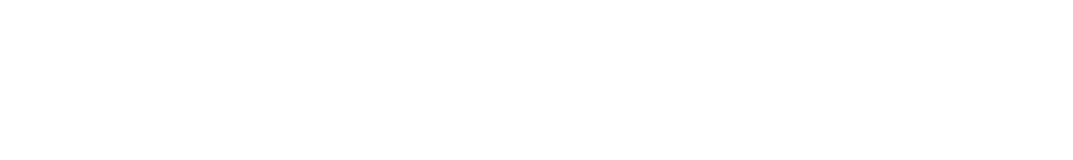
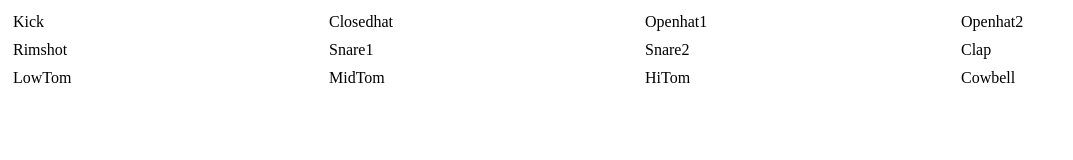
Before and after one commit to nikoladjordje/RxJS-TR-807, a website built with webpack: page index.html in a window 1280 px wide. Shown: the whole page, without its empty margins (0-1073 px from the left). Built offline with nearby package versions, Linux system fonts and the light colour scheme; data requests are answered from the project's data file.

Commit message:
Functional MPC

```diff
--- /dev/null
+++ b/db.json
@@ -0,0 +1,64 @@
+{
+  "sounds": [
+    {
+      "id": 9,
+      "name": "Kick",
+      "soundPath": "BD1075.WAV"
+    },
+    {
+      "id": 10,
+      "name": "Closedhat",
+      "soundPath": "CH.WAV"
+    },
+    {
+      "id": 11,
+      "name": "Openhat1",
+      "soundPath": "OH75.WAV"
+    },
+    {
+      "id": 12,
+      "name": "Openhat2",
+      "soundPath": "OH25.WAV"
+    },
+    {
+      "id": 5,
+      "name": "Rimshot",
+      "soundPath": "RS.WAV"
+    },
+    {
+      "id": 6,
+      "name": "Snare1",
+      "soundPath": "SD7575.WAV"
+    },
+    {
+      "id": 7,
+      "name": "Snare2",
+      "soundPath": "SD2510.WAV"
+    },
+    {
+      "id": 8,
+      "name": "Clap",
+      "soundPath": "CP.WAV"
+    },
+    {
+      "id": 1,
+      "name": "LowTom",
+      "soundPath": "LT75.WAV"
+    },
+    {
+      "id": 2,
+      "name": "MidTom",
+      "soundPath": "MT75.WAV"
+    },
+    {
+      "id": 3,
+      "name": "HiTom",
+      "soundPath": "HT75.WAV"
+    },
+    {
+      "id": 4,
+      "name": "Cowbell",
+      "soundPath": "CB.WAV"
+    }
+  ]
+}
--- a/index.html
+++ b/index.html
@@ -4,8 +4,10 @@
     <meta charset="UTF-8" />
     <meta name="viewport" content="width=device-width, initial-scale=1.0" />
     <title>Document</title>
+    <link rel="stylesheet" href="style.css" />
   </head>
   <body>
+    <div class="MPC"></div>
     <script src="./dist/bundle.js"></script>
   </body>
 </html>
--- /dev/null
+++ b/src/MPC.ts
@@ -0,0 +1,244 @@
+import { filter, forkJoin, from, fromEvent, map, mergeMap } from "rxjs";
+
+export function drawMPC() {
+  // Define a function to create an audio element for each sound
+  function createAudioElement(soundPath: string): HTMLAudioElement {
+    const audio = new Audio(soundPath);
+    audio.preload = "auto";
+    return audio;
+  }
+
+  // Create an array to store the audio elements for each sound
+  const audioElements: { id: number; audio: HTMLAudioElement }[] = [];
+
+  // Create a function to play a sound by ID
+  function playSoundById(id: number) {
+    const audio = audioElements.find((element) => element.id === id)?.audio;
+    if (audio) {
+      audio.currentTime = 0;
+      audio.play();
+    }
+  }
+
+  // Create a 4x3 grid of drum pads
+  const mpcContainer = document.createElement("div");
+  mpcContainer.classList.add("mpc-container");
+  document.body.appendChild(mpcContainer);
+
+  // Fetch data from JSON Server API
+  const apiUrl = "http://localhost:3000/sounds";
+  fetch(apiUrl)
+    .then((response) => response.json())
+    .then((data) => {
+      // Populate the audioElements array with audio elements
+      audioElements.push(
+        ...data.map((sound: any) => ({
+          id: sound.id,
+          audio: createAudioElement(`/assets/sounds/${sound.soundPath}`), // Update the URL
+        }))
+      );
+
+      // Add drum pads to the grid
+      for (const sound of data) {
+        const pad = document.createElement("div");
+        pad.classList.add("drum-pad");
+        pad.textContent = sound.name;
+        pad.addEventListener("click", () => playSoundById(sound.id));
+        mpcContainer.appendChild(pad);
+      }
+    })
+    .catch((error) => {
+      console.error("Error fetching data from the server:", error);
+    });
+  console.log(audioElements);
+
+  // Create an observable for the "Q" key press
+  const qKeyPressObservable = fromEvent<KeyboardEvent>(
+    document,
+    "keydown"
+  ).pipe(
+    filter((event) => event.key.toUpperCase() === "Q"), // Filter for the "Q" key
+    map(() => 9) // Map it to the ID of the "Kick" sound
+  );
+
+  // Subscribe to the "Q" key press observable and play the "Kick" sound
+  qKeyPressObservable.subscribe((soundId) => {
+    playSoundById(soundId);
+  });
+
+  // Create an observable for the "W" key press
+  const wKeyPressObservable = fromEvent<KeyboardEvent>(
+    document,
+    "keydown"
+  ).pipe(
+    filter((event) => event.key.toUpperCase() === "W"),
+    map(() => 10)
+  );
+
+  wKeyPressObservable.subscribe((soundId) => {
+    playSoundById(soundId);
+  });
+
+  // Create an observable for the "E" key press
+  const eKeyPressObservable = fromEvent<KeyboardEvent>(
+    document,
+    "keydown"
+  ).pipe(
+    filter((event) => event.key.toUpperCase() === "E"),
+    map(() => 11)
+  );
+
+  eKeyPressObservable.subscribe((soundId) => {
+    playSoundById(soundId);
+  });
+
+  // Create an observable for the "R" key press
+  const rKeyPressObservable = fromEvent<KeyboardEvent>(
+    document,
+    "keydown"
+  ).pipe(
+    filter((event) => event.key.toUpperCase() === "R"),
+    map(() => 12)
+  );
+
+  rKeyPressObservable.subscribe((soundId) => {
+    playSoundById(soundId);
+  });
+  // Create an observable for the "A" key press
+  const aKeyPressObservable = fromEvent<KeyboardEvent>(
+    document,
+    "keydown"
+  ).pipe(
+    filter((event) => event.key.toUpperCase() === "A"),
+    map(() => 5)
+  );
+
+  aKeyPressObservable.subscribe((soundId) => {
+    playSoundById(soundId);
+  });
+
+  // Create an observable for the "S" key press
+  const sKeyPressObservable = fromEvent<KeyboardEvent>(
+    document,
+    "keydown"
+  ).pipe(
+    filter((event) => event.key.toUpperCase() === "S"),
+    map(() => 6)
+  );
+
+  sKeyPressObservable.subscribe((soundId) => {
+    playSoundById(soundId);
+  });
+  // Create an observable for the "D" key press
+  const dKeyPressObservable = fromEvent<KeyboardEvent>(
+    document,
+    "keydown"
+  ).pipe(
+    filter((event) => event.key.toUpperCase() === "D"),
+    map(() => 7)
+  );
+
+  dKeyPressObservable.subscribe((soundId) => {
+    playSoundById(soundId);
+  });
+
+  // Create an observable for the "f" key press
+  const fKeyPressObservable = fromEvent<KeyboardEvent>(
+    document,
+    "keydown"
+  ).pipe(
+    filter((event) => event.key.toUpperCase() === "F"),
+    map(() => 8)
+  );
+
+  fKeyPressObservable.subscribe((soundId) => {
+    playSoundById(soundId);
+  });
+  // Create an observable for the "Z" key press
+  const zKeyPressObservable = fromEvent<KeyboardEvent>(
+    document,
+    "keydown"
+  ).pipe(
+    filter((event) => event.key.toUpperCase() === "Z"),
+    map(() => 1)
+  );
+
+  zKeyPressObservable.subscribe((soundId) => {
+    playSoundById(soundId);
+  });
+
+  // Create an observable for the "X" key press
+  const xKeyPressObservable = fromEvent<KeyboardEvent>(
+    document,
+    "keydown"
+  ).pipe(
+    filter((event) => event.key.toUpperCase() === "X"),
+    map(() => 2)
+  );
+
+  xKeyPressObservable.subscribe((soundId) => {
+    playSoundById(soundId);
+  });
+  // Create an observable for the "C" key press
+  const cKeyPressObservable = fromEvent<KeyboardEvent>(
+    document,
+    "keydown"
+  ).pipe(
+    filter((event) => event.key.toUpperCase() === "C"),
+    map(() => 3)
+  );
+
+  cKeyPressObservable.subscribe((soundId) => {
+    playSoundById(soundId);
+  });
+  // Create an observable for the "V" key press
+  const vKeyPressObservable = fromEvent<KeyboardEvent>(
+    document,
+    "keydown"
+  ).pipe(
+    filter((event) => event.key.toUpperCase() === "V"),
+    map(() => 4)
+  );
+
+  vKeyPressObservable.subscribe((soundId) => {
+    playSoundById(soundId);
+  });
+}
+
+// const drumPadLabels = [
+//   "Kick",
+//   "Closedhat",
+//   "Openhat1",
+//   "Openhat2",
+//   "Rimshot",
+//   "Snare1",
+//   "Snare2",
+//   "Clap",
+//   "LowTom",
+//   "MidTom",
+//   "HiTom",
+//   "Cowbell",
+// ];
+
+// function createDrumPad(label: string): HTMLDivElement {
+//   const pad = document.createElement("div");
+//   pad.classList.add("drum-pad");
+//   pad.textContent = label;
+//   pad.addEventListener("click", () => playSound(label));
+//   return pad;
+// }
+
+// export function drawMPC() {
+//   const mpcContainer = document.querySelector(".MPC");
+//   if (mpcContainer) {
+//     drumPadLabels.forEach((label) => {
+//       const pad = createDrumPad(label);
+//       mpcContainer.appendChild(pad);
+//     });
+//   }
+// }
+
+// const zKey$ = fromEvent(document, "keydown").pipe(
+//   filter((event: KeyboardEvent) => event.key === "z"),
+//   map(() => kickSound)
+// );
--- a/src/index.ts
+++ b/src/index.ts
@@ -1,2 +1,3 @@
-var asd = 345;
-console.log(asd);
+import { drawMPC } from "./MPC";
+
+drawMPC();
--- /dev/null
+++ b/style.css
@@ -0,0 +1,9 @@
+.mpc-container {
+  display: flex;
+  justify-content: space-between;
+  flex-wrap: wrap;
+}
+.drum-pad {
+  flex: 1 0 20%;
+  margin: 5px;
+}
```
Also changed, not shown: package.json (+6 -1 lines), dist/bundle.js, 13 other files.
